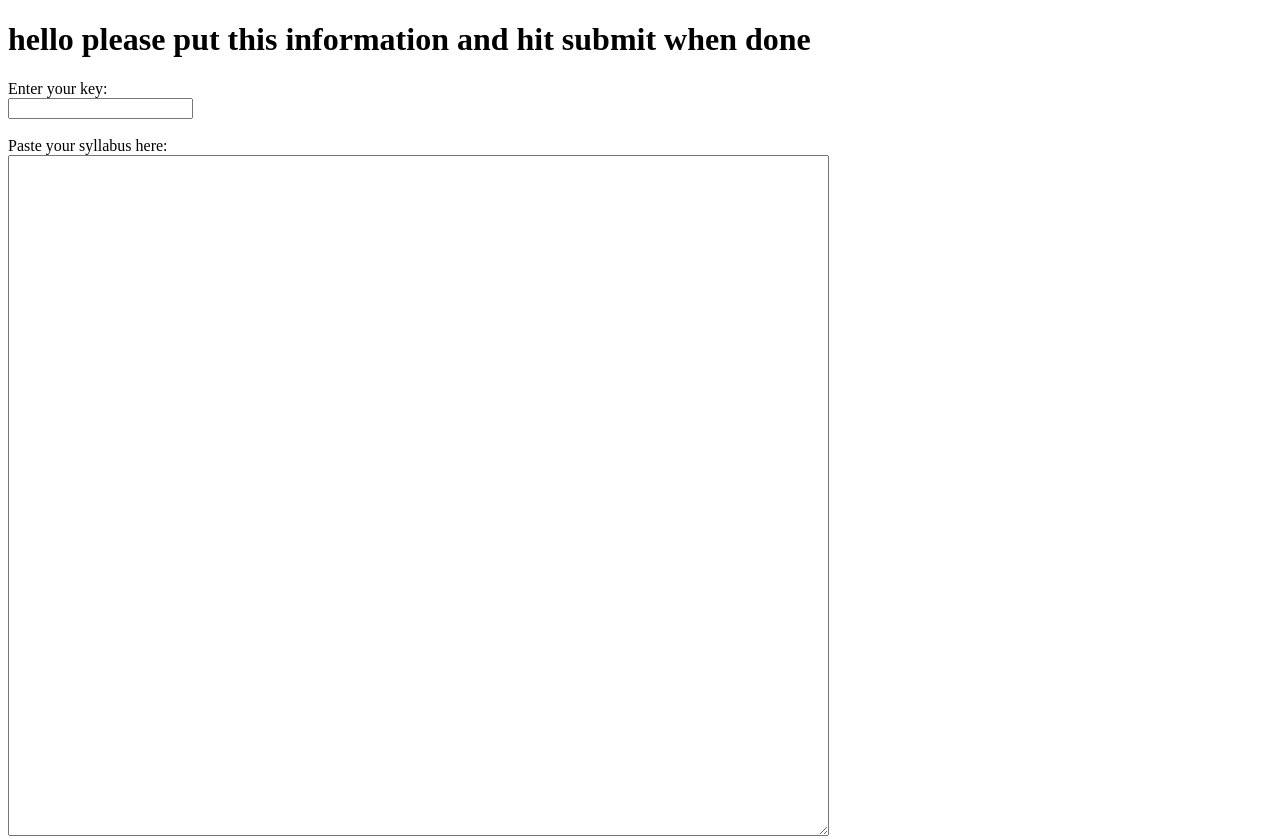
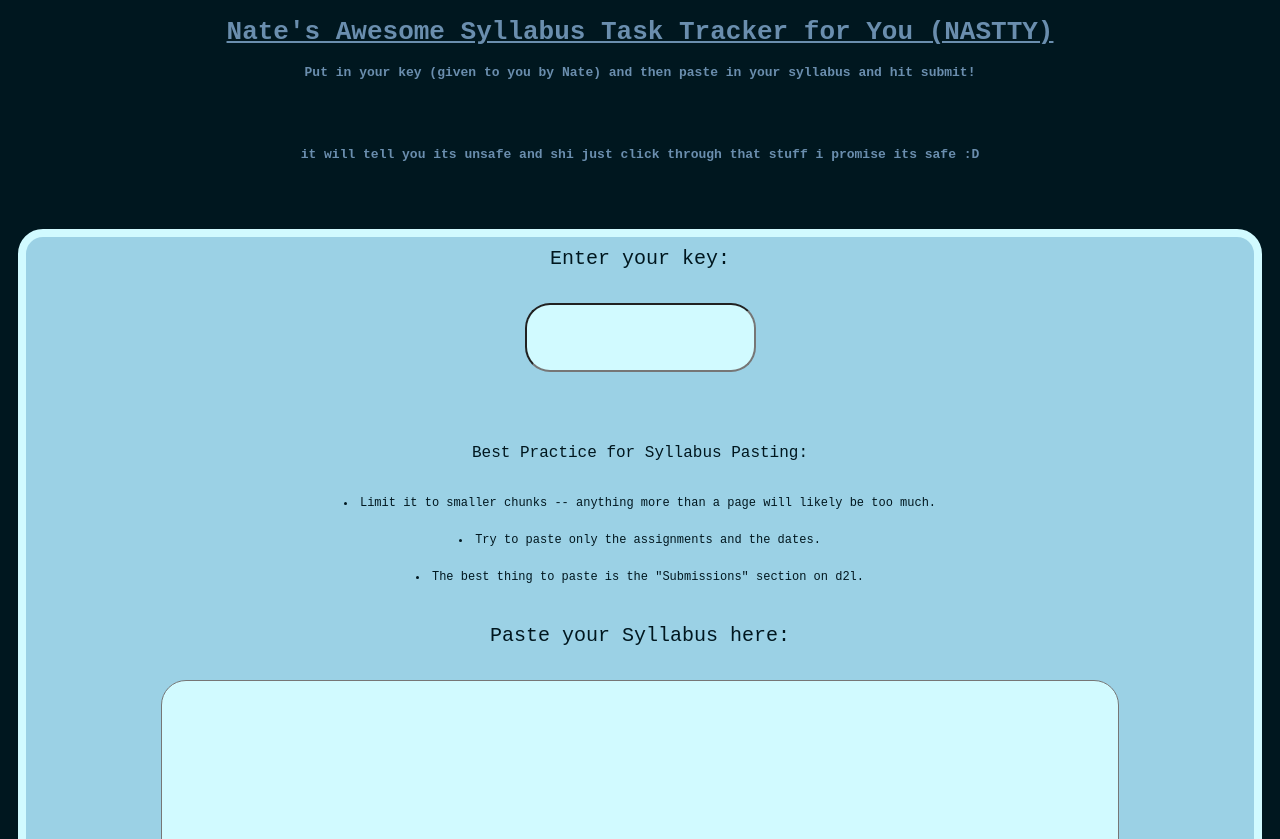
Before and after one commit to nate-seligson/syllabus-to-google-calendar, a website: page index.html in a window 1280 px wide. Shown: the top 839 px of the page. Drawn offline with nearby package versions, Linux system fonts and the light colour scheme.

Commit message:
bootiful!

```diff
--- a/index.html
+++ b/index.html
@@ -42,19 +42,70 @@
 });
     }
   </script>
-  <link rel = "stylesheet" href = "style.css">
+  <style>
+    body{
+    background-color: #00171F;
+    font-family: monospace;
+    color: #6A8EAE;
+}
+h4{
+    padding-bottom:50px
+}
+li{
+    font-size:small;
+}
+form{
+    border:#D1FAFF solid 8px;
+    background-color: #9BD1E5;
+    display:flex;
+    flex-direction:column;
+    align-items:center;
+    justify-content:center;
+    color:#00171F;
+    border-radius:25px;
+    margin:10px;
+    padding:10px;
+    font-size:x-large;
+}
+input, textarea{
+    margin:10px;
+    background-color: #D1FAFF;
+    border-radius:25px;
+    padding:25px;
+}
+button{
+    font-family:monospace;
+    padding:20px;
+    border-radius:75px;
+    transition:0.5s ease;
+}
+button:hover{
+    background-color: #00171F;
+    color: #6A8EAE;
+}
+  </style>
 </head>
 <body>
-  <h1>hello please put this information and hit submit when done</h1>
-  <h2 id = "output"></h2>
+  <center>
+  <h1 style = "text-decoration: underline;">Nate's Awesome Syllabus Task Tracker for You (NASTTY)</h1>
+  <h4>Put in your key (given to you by Nate) and then paste in your syllabus and hit submit!</h4>
+  <h4> it will tell you its unsafe and shi just click through that stuff i promise its safe :D</h4>
+  </center>
   <form onsubmit="handleSubmit(event)">
     <label for="key">Enter your key:</label><br>
     <input type="text" id="key" name="key" required><br><br>
-
-    <label for="input_text">Paste your syllabus here:</label><br>
-    <textarea id="input_text" name="input_text" rows="45" cols="100" required></textarea><br><br>
+    <p style= "font-size:large">Best Practice for Syllabus Pasting:<br><br>
+    <li>Limit it to smaller chunks -- anything more than a page will likely be too much.</li>
+    <br>
+    <li>Try to paste only the assignments and the dates.</li>
+    <br>
+    <li>The best thing to paste is the "Submissions" section on d2l.</li>
+    </p>
+    <label for="input_text">Paste your Syllabus here:</label><br>
+    <textarea style="width:75%" id="input_text" name="input_text" rows="45" cols="100" required></textarea><br><br>
 
     <button type="submit">Submit</button>
+    <h2 id = "output"></h2>
   </form>
 </body>
 </html>
--- /dev/null
+++ b/style.css
@@ -0,0 +1,40 @@
+body{
+    background-color: #00171F;
+    font-family: monospace;
+    color: #6A8EAE;
+}
+h4{
+    padding-bottom:50px
+}
+li{
+    font-size:small;
+}
+form{
+    border:#D1FAFF solid 8px;
+    background-color: #9BD1E5;
+    display:flex;
+    flex-direction:column;
+    align-items:center;
+    justify-content:center;
+    color:#00171F;
+    border-radius:25px;
+    margin:10px;
+    padding:10px;
+    font-size:x-large;
+}
+input, textarea{
+    margin:10px;
+    background-color: #D1FAFF;
+    border-radius:25px;
+    padding:25px;
+}
+button{
+    font-family:monospace;
+    padding:20px;
+    border-radius:75px;
+    transition:0.5s ease;
+}
+button:hover{
+    background-color: #00171F;
+    color: #6A8EAE;
+}
```
Also changed, not shown: main.js (+45 -27 lines), 1 other file.
